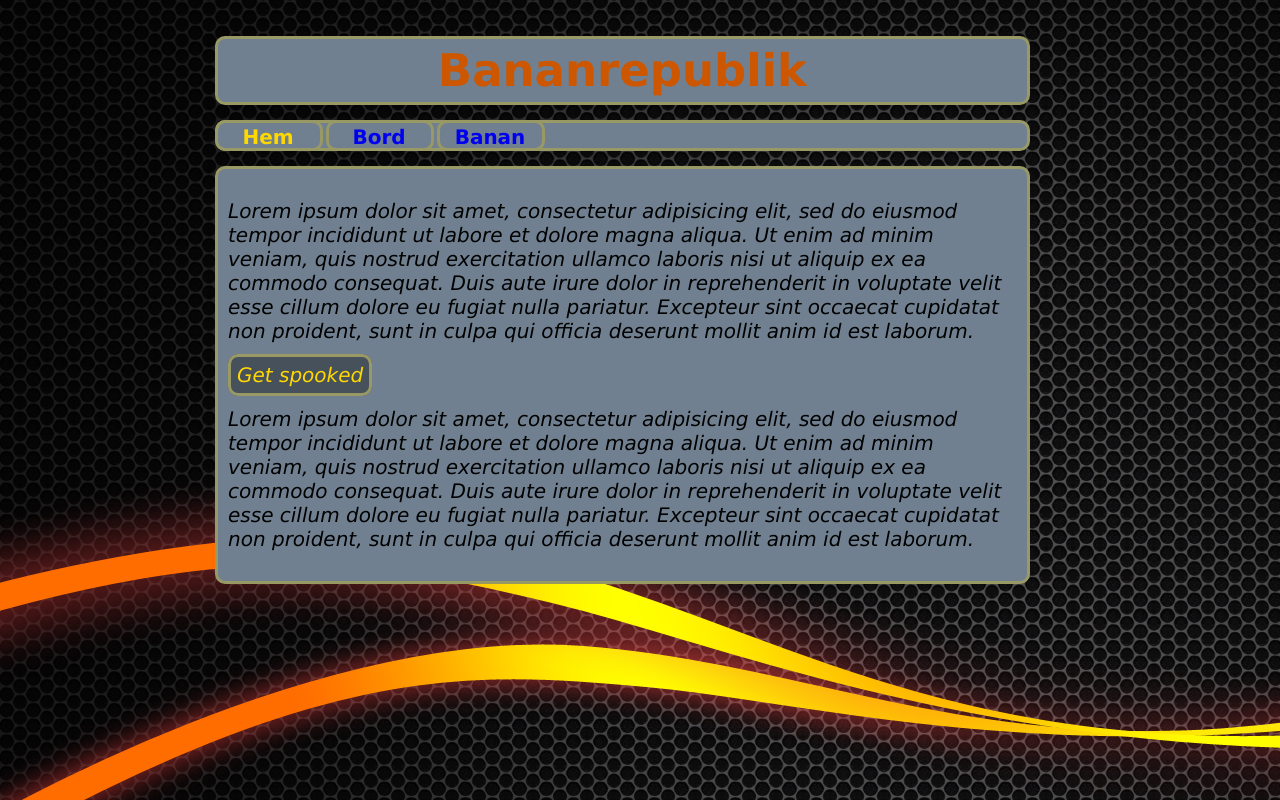
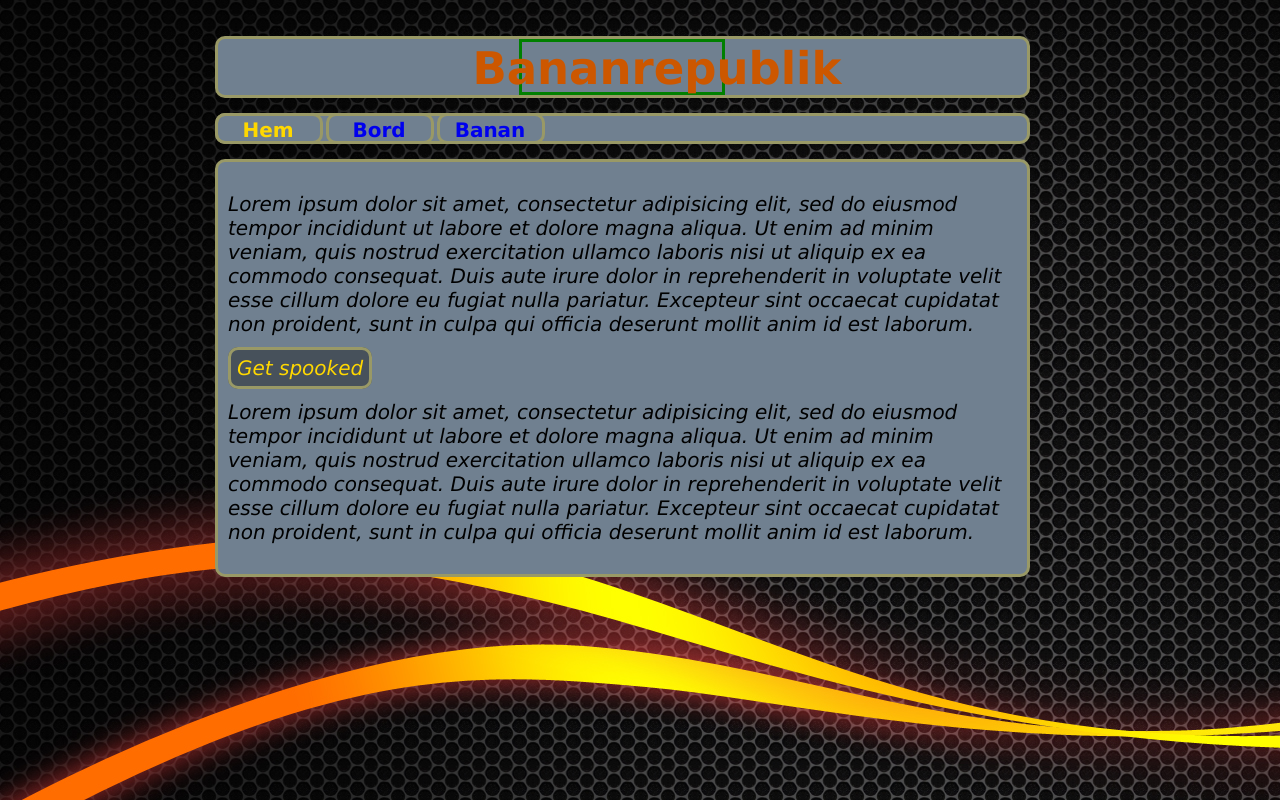
Before and after one commit to Humlesnurr/Bananrepublik, a plain HTML site: page Index.html in a window 1280 px wide. Drawn offline with Linux system fonts and the light colour scheme.

Commit message:
ribbon in progress

```diff
--- a/stil.css
+++ b/stil.css
@@ -1,5 +1,5 @@
 html{
-	background-image: url(1372192866560.jpg);
+	background-image: url(1372192866560.jpg); /*föredrar en riktig bakgrund istället*/
 	background-position: absolute;
 	background-repeat: no-repeat;
 
@@ -19,17 +19,12 @@ ul{
 }
 h1{
 	font-size: 45px;
-	background-color: slategray;
+	margin:0px 0px 0px -25%;
 	font-family: "lucida grande", sans-serif;
 	color: #cc5700;
-	border-style: solid;
-	border-radius: 10px;
-	border-color: #999966;
-	margin: 15px;
+
 	text-align: center;
-	padding-top: 5px;
-	padding-bottom: 5px;
-	z-index: 9;
+
 
 }
 
@@ -104,7 +99,23 @@ nav  .menuitem{		/*försökt få knapparna att åka isär mer*/
 	background-color: #47515b;
 	border-color: #ffffff;
 }
+
+.main{
+	background-color: slategray;
+	border-style: solid;
+	border-radius: 10px;
+	border-color: #999966;
+	margin: 15px;
+
+
+}
 .mainribbon{ /*Vill försöka att ge h1 en ribbon*/
+	height:50px;
+	width:200px;
+	border:solid;
+	margin:auto;
+	border-color: green;
+
 
 
 }
```
